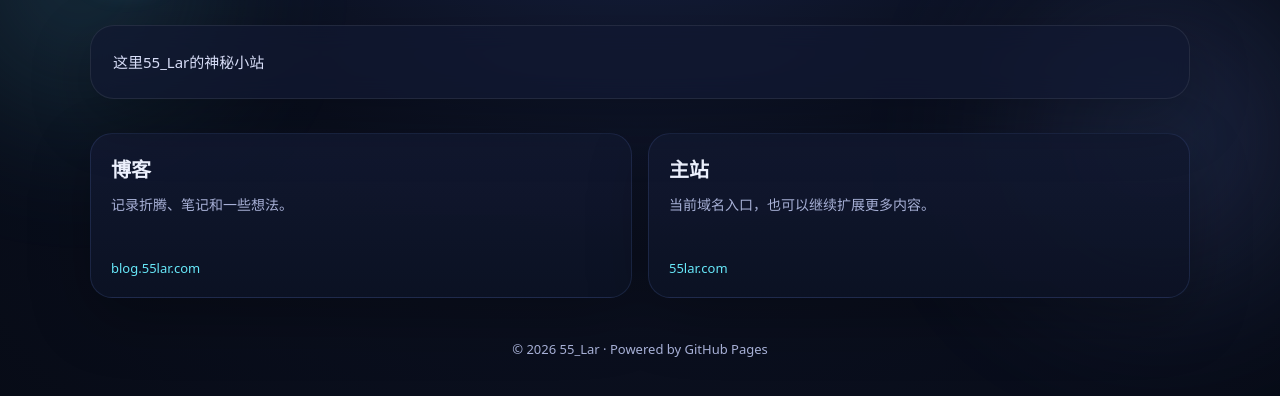
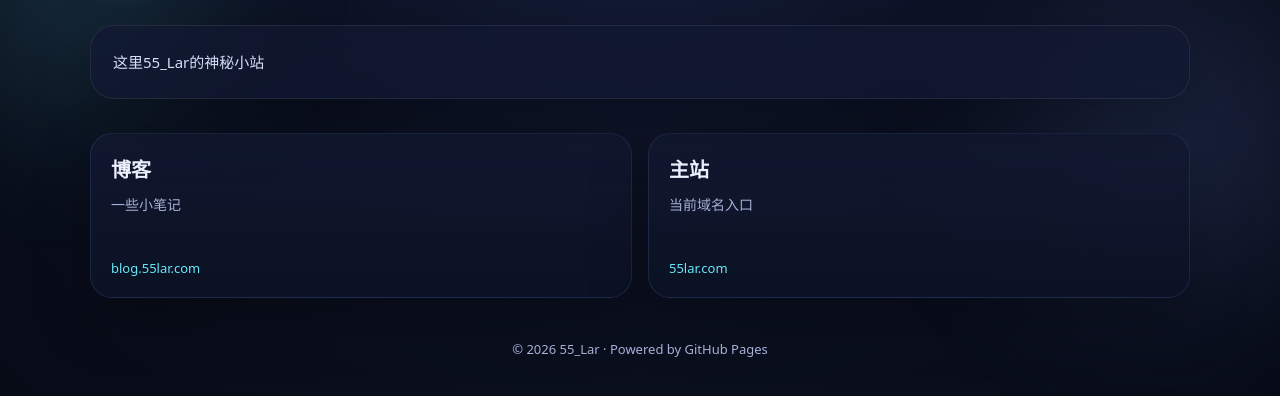
Before and after one commit to lslar55/homepage, a plain HTML site: page index.html in a window 1280 px wide. Shown: the part 180-576 px from the top of the page. Drawn offline with Linux system fonts and the light colour scheme.

Commit message:
Update navigation card descriptions in index.html

```diff
--- a/index.html
+++ b/index.html
@@ -33,13 +33,13 @@
     <section class="nav-grid">
       <a class="nav-card" href="https://blog.55lar.com" target="_blank" rel="noopener noreferrer">
         <div class="nav-card-title">博客</div>
-        <div class="nav-card-desc">记录折腾、笔记和一些想法。</div>
+        <div class="nav-card-desc">一些小笔记</div>
         <div class="nav-card-link">blog.55lar.com</div>
       </a>
 
       <a class="nav-card" href="https://55lar.com" target="_blank" rel="noopener noreferrer">
         <div class="nav-card-title">主站</div>
-        <div class="nav-card-desc">当前域名入口，也可以继续扩展更多内容。</div>
+        <div class="nav-card-desc">当前域名入口</div>
         <div class="nav-card-link">55lar.com</div>
       </a>
     </section>
```
